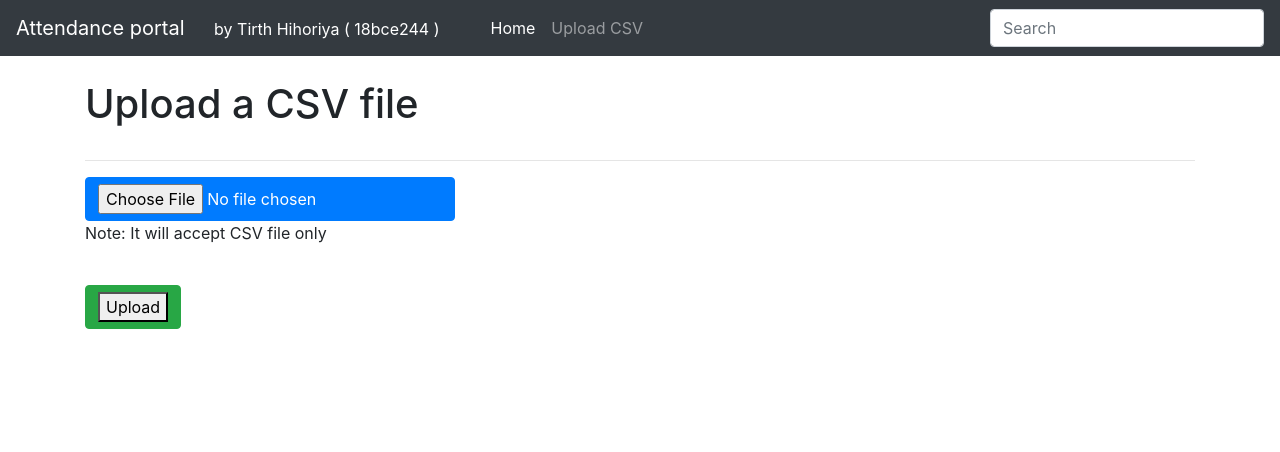
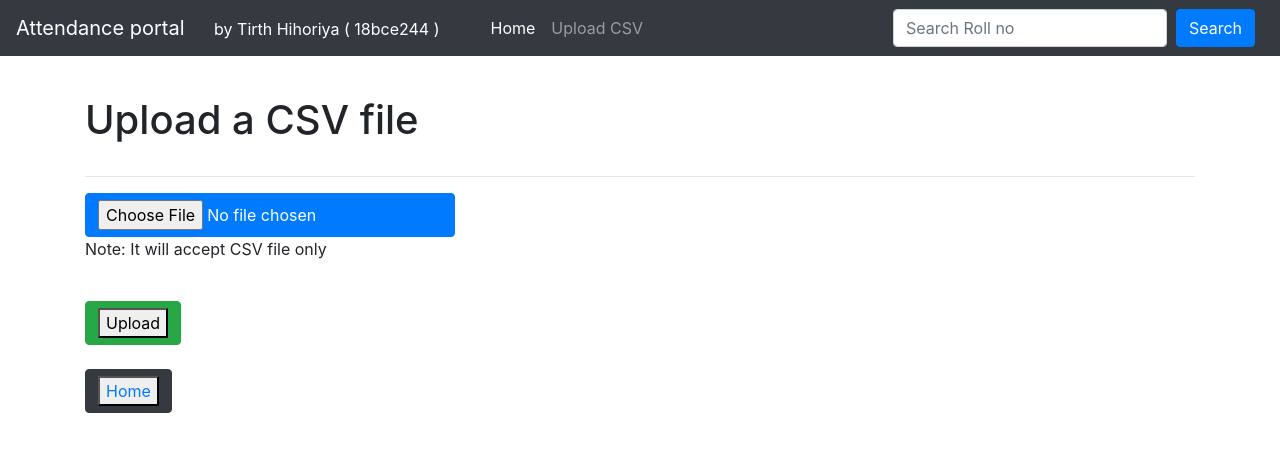
Before and after one commit to tirth-hihoriya/attendance_portal, a Django app: page /upload-csv/ in a window 1280 px wide. Shown: the top 452 px of the page. Run offline with Django 3.2, Linux system fonts and the light colour scheme; some libraries are stand-ins or nearby versions.

Commit message:
final edit

```diff
--- a/portal/templates/portal/base.html
+++ b/portal/templates/portal/base.html
@@ -10,7 +10,7 @@
 
   <body>
 
-    <nav class="navbar navbar-expand navbar-dark bg-dark">
+    <nav class="navbar navbar-expand-md navbar-dark fixed-top bg-dark">
   <a class="navbar-brand" href="#">Attendance portal</a>&nbsp;&nbsp;&nbsp;
   <button class="navbar-toggler" type="button" data-toggle="collapse" data-target="#navbarsExample02" aria-controls="navbarsExample02" aria-expanded="false" aria-label="Toggle navigation">
     <span class="navbar-toggler-icon"></span>
@@ -25,8 +25,9 @@
         <a class="nav-link" href="{% url 'csv_upload' %}">Upload CSV</a>
       </li>
     </ul>
-    <form class="form-inline my-2 my-md-0">
-      <input class="form-control" type="text" placeholder="Search">
+    <form class="form-inline my-2 my-md-0" action="" method="GET">
+      <input class="form-control" type="text" placeholder="Search Roll no" name='q'>&nbsp;&nbsp;
+      <button class="btn btn-primary my-2 my-sm-0" type="submit"  >Search</button>&nbsp;&nbsp;
     </form>
   </div>
 </nav>
--- a/portal/templates/portal/csv_upload.html
+++ b/portal/templates/portal/csv_upload.html
@@ -11,7 +11,7 @@
         </div>
     {% endfor %}
 {% else %}
-
+<br><br><br>
     <form method="post" enctype="multipart/form-data">
 
         {% csrf_token %}
@@ -23,7 +23,12 @@
         <br>
 
         <div class="btn btn-success">
-            <button type="submit" >Upload</button>
+            <button  type="submit" > Upload</button>
+        </div>
+        <br>
+        <br>
+        <div class="btn btn-dark">
+            <button  type="submit" > <a href="{% url 'portal-home' %}">Home</a></button>
         </div>
 
     </form>
--- a/portal/views.py
+++ b/portal/views.py
@@ -38,6 +38,7 @@ def csv_upload(request):
             lt65 = True
         elif percent<85:
             lt85 = True
+
         else:
             lt65 = False
             lt85 = False
@@ -59,14 +60,22 @@ def csv_upload(request):
 
 
 def home(request):
+    rows = Result.objects.all()
+    query = request.GET.get('q')
+
+    if query:
+        rows = Result.objects.filter(rollno__icontains=query)
+
+
+
     template= 'portal/home.html'
-    rows = Result.objects.all()
+
 
     myFilter = ResultFilter(request.GET, queryset=rows)
     rows = myFilter.qs
 
     context = {
-        'rows': rp,
+        'rows': rows,
         'myFilter':myFilter,
 
     }
```
Also changed, not shown: portal/templates/portal/home.html (+4 -4 lines), db.sqlite3, portal/migrations/0001_initial.py, portal/migrations/0002_auto_20200419_1118.py (deleted).
